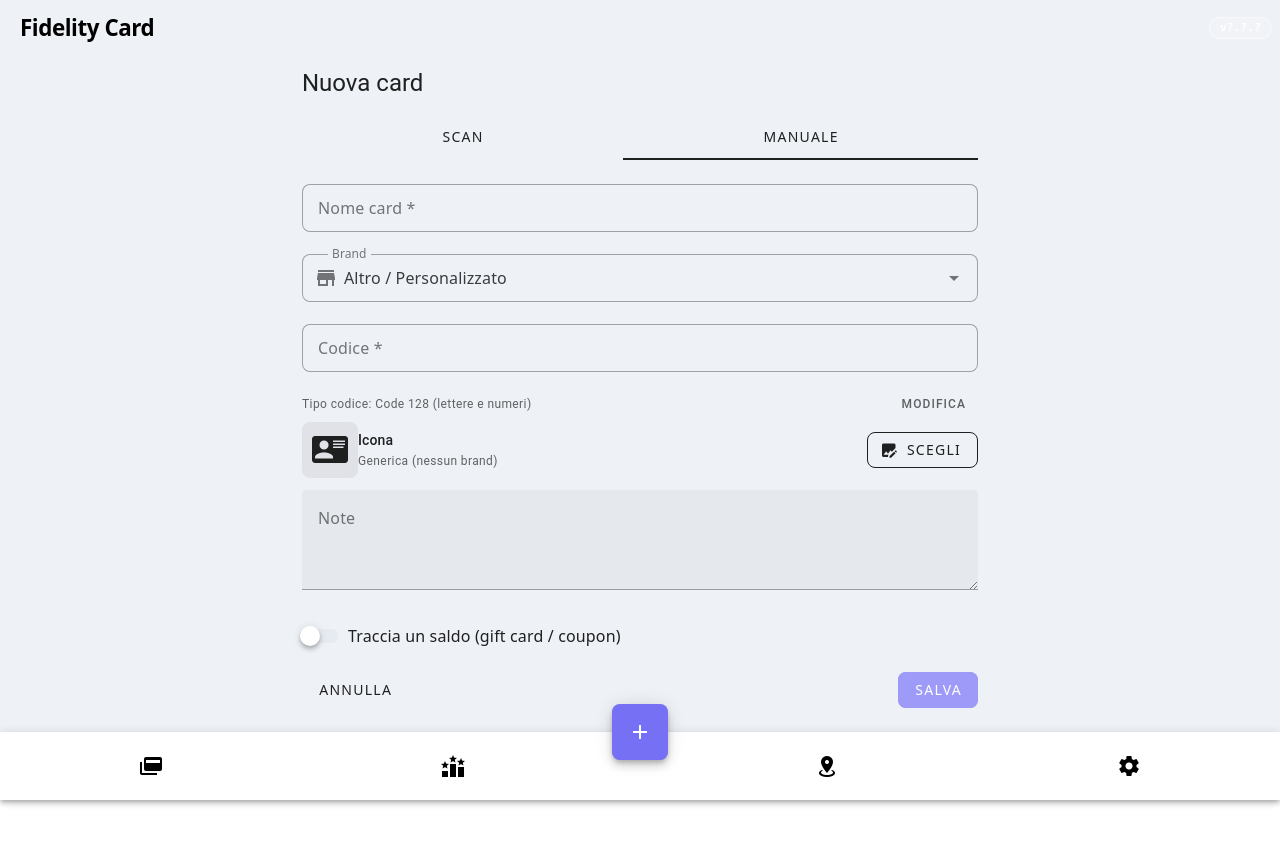
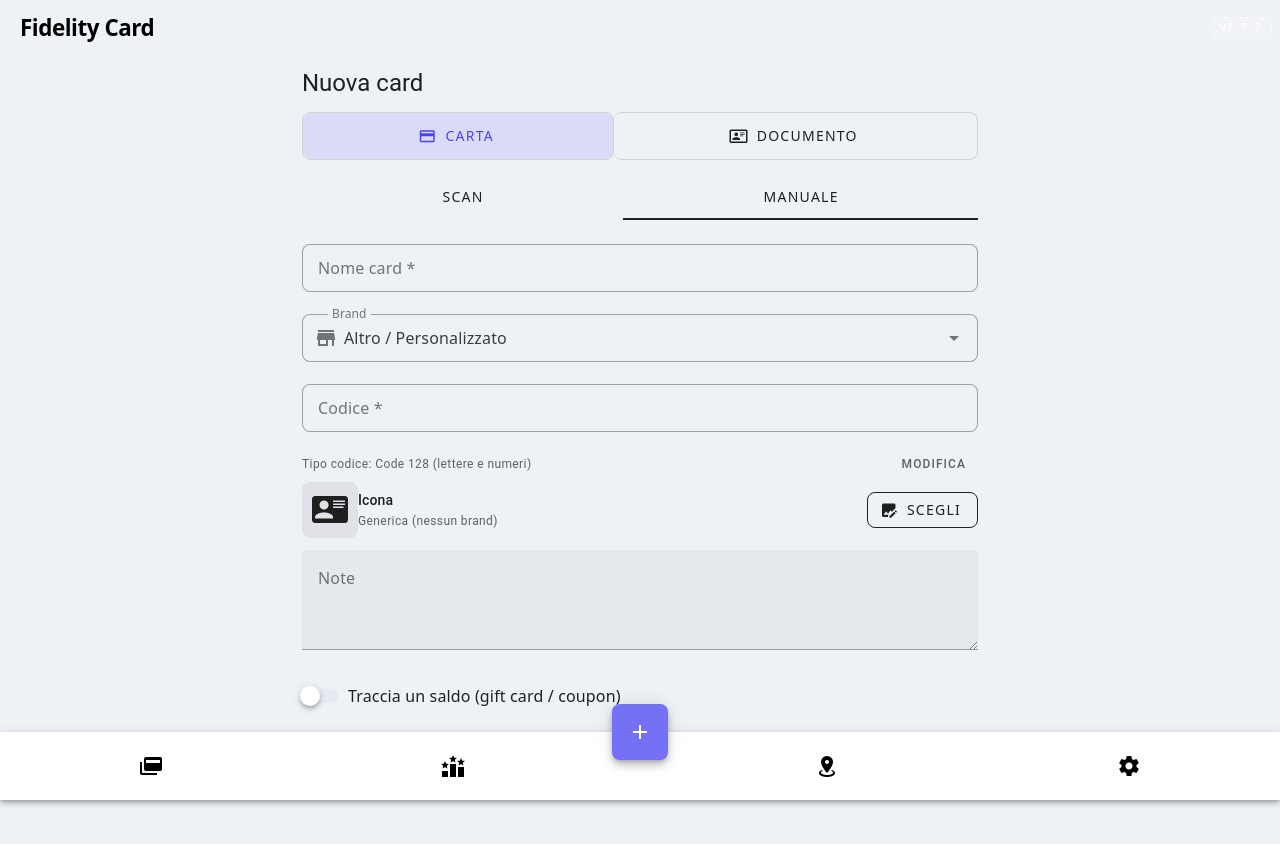
Before and after one commit to savez/fidality-card, a Vue app: page /#/cards/new in a window 1280 px wide. Shown: the top 844 px of the page. Before the commit the page ends 800 px from the top, so only its background shows below. Built offline with nearby package versions, Linux system fonts and the light colour scheme.

Commit message:
feat: scegli se aggiungere una carta o un documento

```diff
--- a/src/views/CardEditView.vue
+++ b/src/views/CardEditView.vue
@@ -8,6 +8,7 @@ import IconPickerField from '@/components/IconPickerField.vue'
 import { getBrand } from '@/brands/brands.js'
 import { inferBarcodeFormat, SUPPORTED_FORMATS, FORMAT_LABELS } from '@/scan/barcodeFormat.js'
 import { centsFromEuros } from '@/utils/balance.js'
+import { isDocument, showsBarcode, DOCUMENT } from '@/utils/category.js'
 
 const route = useRoute()
 const router = useRouter()
@@ -17,6 +18,13 @@ const isEdit = computed(() => !!route.params.id)
 const tab = ref('manuale')
 const saving = ref(false)
 const error = ref(null)
+
+// Carta o documento. Preimpostato dalla query (il "+" della sezione Documenti)
+// o dal record in modifica; l'utente lo può cambiare quando vuole.
+const category = ref(route.query.category === DOCUMENT ? DOCUMENT : 'card')
+const isDoc = computed(() => category.value === DOCUMENT)
+// Un documento parte solo testo: il barcode si accende a mano o con la scansione.
+const showBarcode = ref(false)
 
 const form = reactive({
   name: '',
@@ -41,6 +49,8 @@ const formatLabel = computed(() => FORMAT_LABELS[form.barcodeFormat] ?? form.bar
 
 const tracksBalance = ref(false)
 const balanceEuro = ref('') // stringa dell'input in euro
+// Passando a Documento, brand e saldo si perdono: meglio dirlo prima del salvataggio.
+const dropsCardFields = computed(() => isDoc.value && (form.brandId != null || tracksBalance.value))
 
 onMounted(async () => {
   if (isEdit.value) {
@@ -54,6 +64,8 @@ onMounted(async () => {
         icona: c.icona ?? undefined,
         note: c.note ?? '',
       })
+      category.value = isDocument(c) ? DOCUMENT : 'card'
+      showBarcode.value = isDocument(c) && showsBarcode(c)
       // Card esistente: il formato salvato è autorevole, non auto-dedurre.
       autoFormat.value = false
       if (c.balanceCents != null) {
@@ -91,6 +103,8 @@ function onDecoded(payload) {
   // Formato auto-rilevato dallo scanner: autorevole, non sovrascrivere.
   autoFormat.value = false
   tab.value = 'manuale'
+  // Se l'hai scansionato, è un codice da mostrare come barcode.
+  showBarcode.value = true
 }
 
 const NOTE_MAX = 800
@@ -116,6 +130,17 @@ async function save() {
       icona: form.icona?.trim() || undefined,
       note: form.note?.trim() || undefined,
     }
+    if (isDoc.value) {
+      // Un documento non ha brand né saldo; showBarcode si scrive solo quando è false.
+      payload.brandId = null
+      payload.balanceCents = null
+      payload.initialBalanceCents = null
+      payload.category = DOCUMENT
+      payload.showBarcode = showBarcode.value ? null : false
+    } else {
+      // null → la chiave viene cancellata: la card torna una fidelity pulita.
+      payload.category = null
+      payload.showBarcode = null
       if (tracksBalance.value && balanceEuro.value !== '' && balanceEuro.value != null) {
         const cents = Math.max(0, centsFromEuros(balanceEuro.value))
         payload.balanceCents = cents
@@ -130,6 +155,7 @@ async function save() {
         payload.balanceCents = null
         payload.initialBalanceCents = null
       }
+    }
     let saved
     if (isEdit.value) saved = await cards.update(route.params.id, payload)
     else saved = await cards.create(payload)
@@ -140,11 +166,30 @@ async function save() {
     saving.value = false
   }
 }
+
+const title = computed(() => {
+  const what = isDoc.value ? 'documento' : 'card'
+  return isEdit.value ? `Modifica ${what}` : isDoc.value ? 'Nuovo documento' : 'Nuova card'
+})
 </script>
 
 <template>
   <v-container class="pa-3" style="max-width: 700px">
-    <h2 class="text-h5 mb-3">{{ isEdit ? 'Modifica card' : 'Nuova card' }}</h2>
+    <h2 class="text-h5 mb-3">{{ title }}</h2>
+
+    <v-btn-toggle
+      v-model="category"
+      mandatory
+      divided
+      variant="outlined"
+      color="primary"
+      class="mb-3 w-100"
+    >
+      <v-btn value="card" prepend-icon="mdi-credit-card-outline" class="flex-grow-1">Carta</v-btn>
+      <v-btn value="document" prepend-icon="mdi-card-account-details-outline" class="flex-grow-1">
+        Documento
+      </v-btn>
+    </v-btn-toggle>
 
     <v-tabs v-if="!isEdit" v-model="tab" grow class="mb-3">
       <v-tab value="scan">Scan</v-tab>
@@ -160,10 +205,19 @@ async function save() {
 
     <v-form @submit.prevent="save">
       <v-text-field v-model="form.name" label="Nome card *" :counter="80" maxlength="80" required />
-      <BrandPicker v-model="form.brandId" />
+      <BrandPicker v-if="!isDoc" v-model="form.brandId" />
       <v-text-field v-model="form.barcode" label="Codice *" maxlength="256" required />
 
-      <div class="mb-2">
+      <v-switch
+        v-if="isDoc"
+        v-model="showBarcode"
+        color="primary"
+        label="Mostra come barcode"
+        density="comfortable"
+        hide-details
+        class="mb-2"
+      />
+      <div v-if="!isDoc || showBarcode" class="mb-2">
         <div class="d-flex align-center text-caption text-medium-emphasis">
           <span>Tipo codice: {{ formatLabel }}</span>
           <v-spacer />
@@ -196,6 +250,7 @@ async function save() {
         :maxlength="NOTE_MAX"
         rows="3"
       />
+      <template v-if="!isDoc">
         <v-switch
           v-model="tracksBalance"
           color="primary"
@@ -213,6 +268,11 @@ async function save() {
           step="0.01"
           prefix="€"
         />
+      </template>
+
+      <v-alert v-if="dropsCardFields" type="warning" variant="tonal" density="compact" class="mt-3">
+        Brand e saldo verranno rimossi al salvataggio.
+      </v-alert>
 
       <v-alert v-if="error" type="error" class="mt-3">{{ error }}</v-alert>
 
```
Lines whose indentation alone changed are shown as unchanged.
